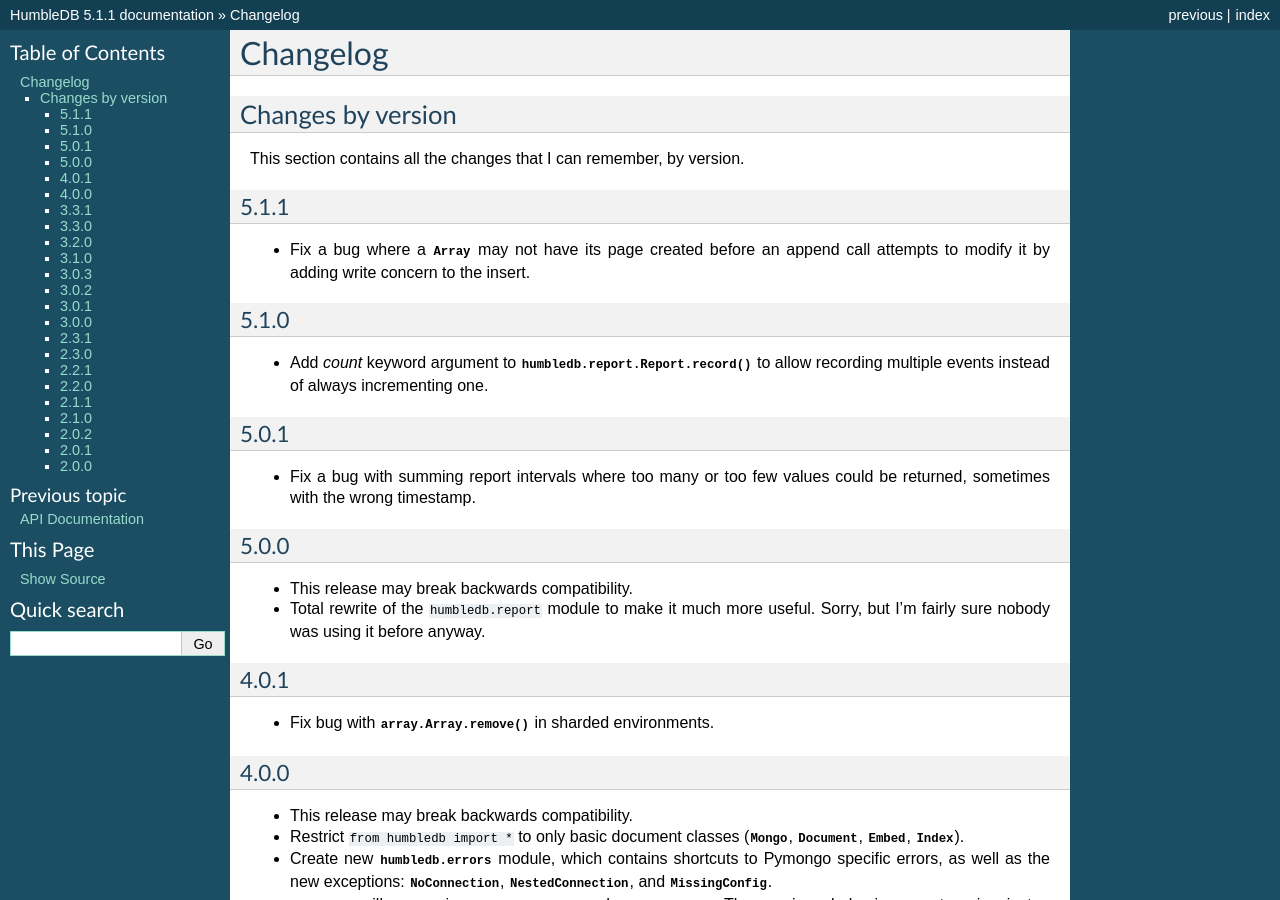
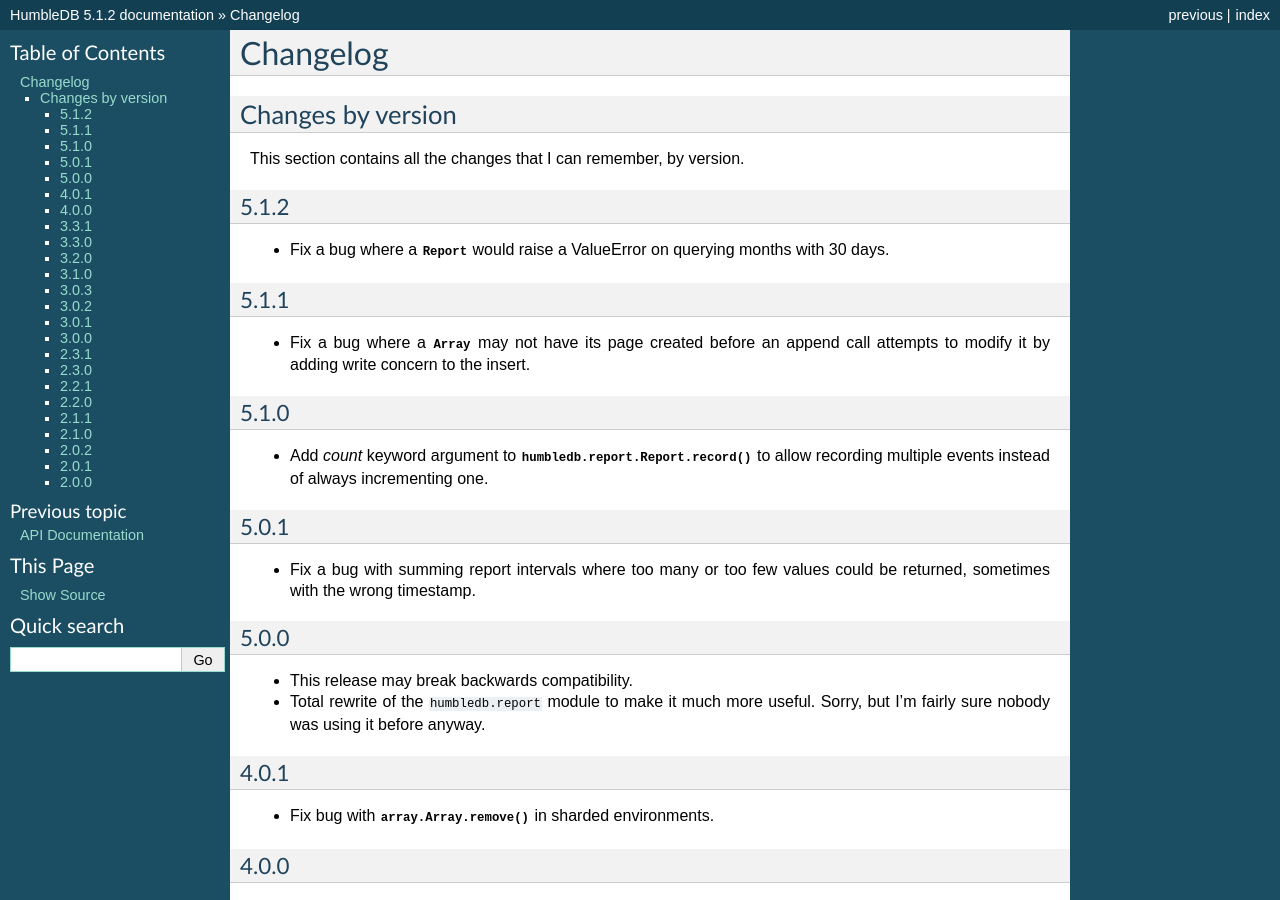
Before and after one commit to shakefu/humbledb, a Sphinx documentation site: the page built from docs/changes.rst, in a window 1280 px wide and 900 px high. Built offline with Sphinx 7.4.7, drawn with Linux system fonts in a browser that asks for light colours; cross-references to code outside the pages are shown as plain code; some of the changed text lies outside the part shown.

Commit message:
Release 5.1.2.

```diff
--- a/docs/changes.rst
+++ b/docs/changes.rst
@@ -6,10 +6,16 @@
 
 This section contains all the changes that I can remember, by version.
 
+5.1.2
+-----
+
+- Fix a bug where a :class:`~humbledb.report.Report` would raise a ValueError
+  on querying months with 30 days.
+
 5.1.1
 -----
 
-- Fix a bug where a :class:`~humbledb.arary.Array` may not have its page
+- Fix a bug where a :class:`~humbledb.array.Array` may not have its page
   created before an append call attempts to modify it by adding write concern
   to the insert.
 
--- a/humbledb/__init__.py
+++ b/humbledb/__init__.py
@@ -18,7 +18,7 @@
 limitations under the License.
 
 """
-__version__ = '5.1.1'
+__version__ = '5.1.2'
 
 
 # We only want to allow * imports for the most common classes. If you want
```
